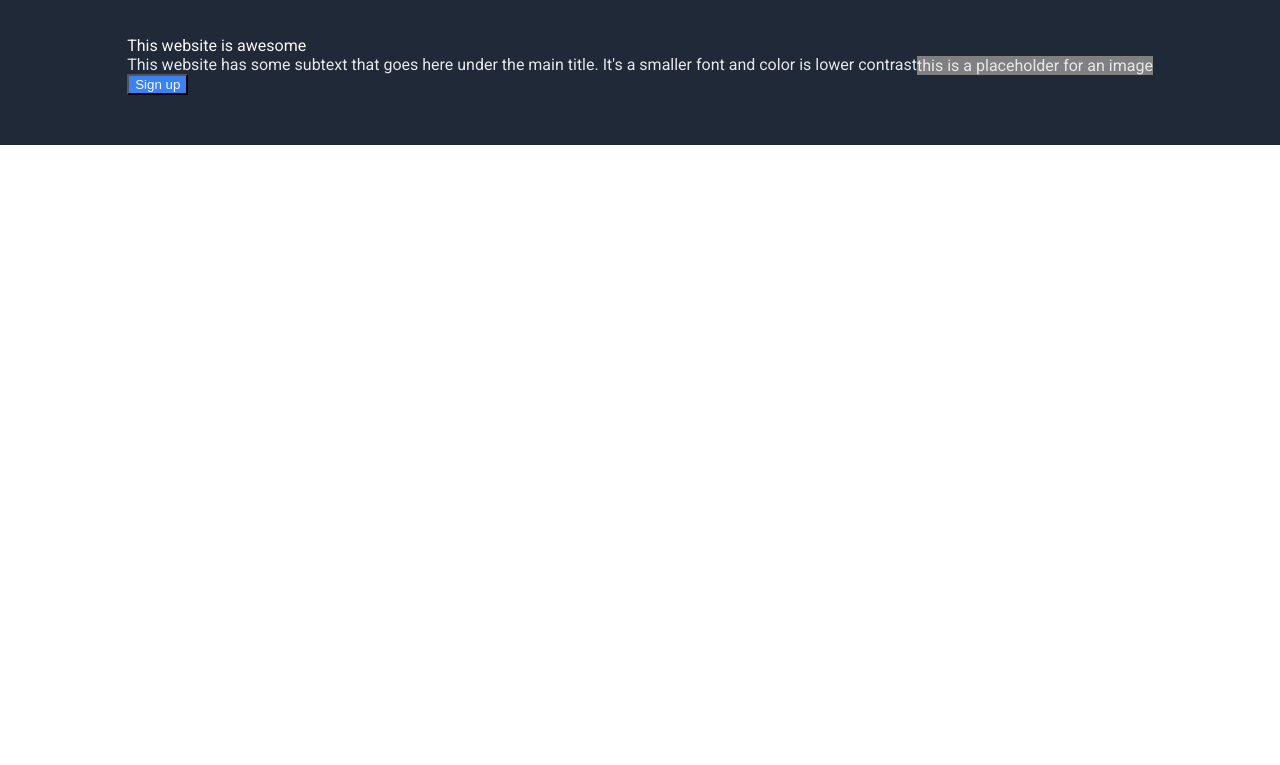
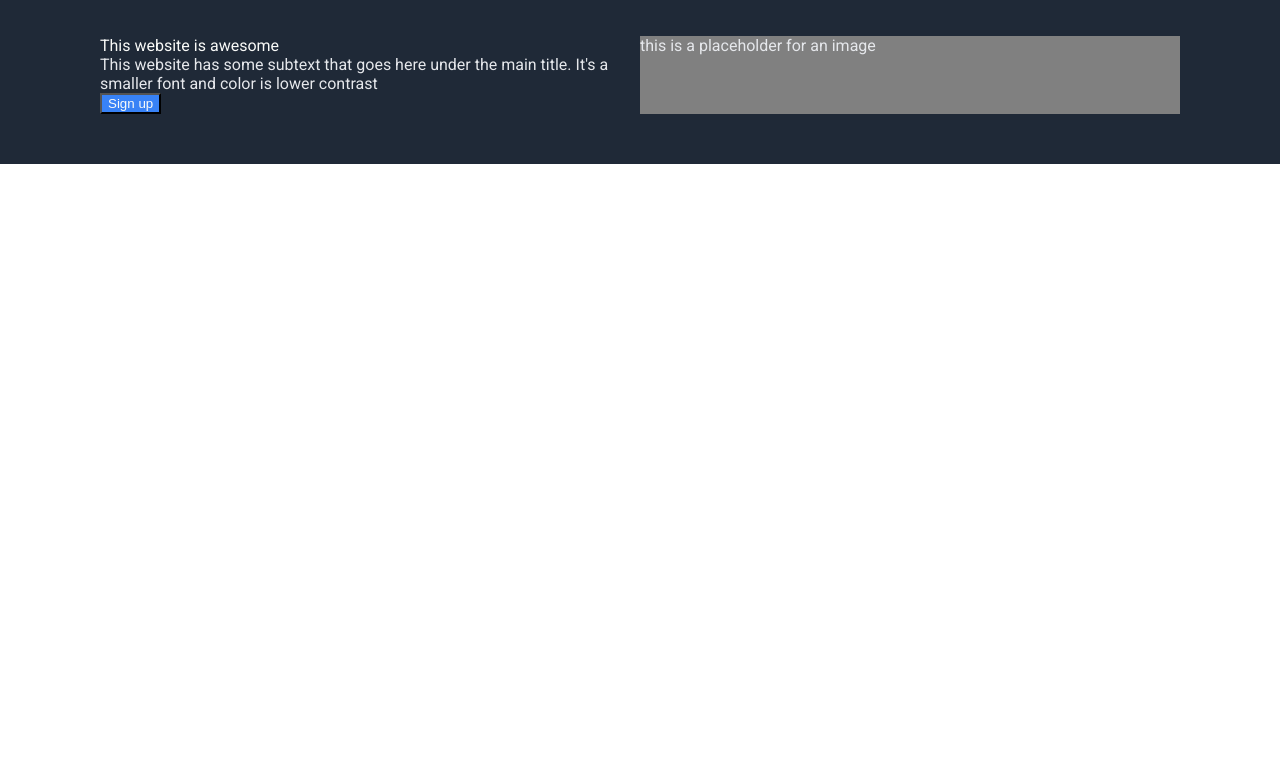
Before and after one commit to reneguzman171/odin-landing-page, a plain HTML site: page index.html in a window 1280 px wide. Shown: the part 35-800 px from the top of the page. Drawn offline with Linux system fonts and the light colour scheme.

Commit message:
Give hero text and image equal real estate

```diff
--- a/style.css
+++ b/style.css
@@ -25,6 +25,11 @@ body {
     justify-content: center;
     align-items: center;
     margin: 50px 100px;
+    align-items: stretch;
+}
+
+.hero-text {
+    flex: 1;
 }
 
 .hero-main {
@@ -43,7 +48,9 @@ body {
 .hero-image {
     color: #E5E7EB;
     background-color: gray;
+    flex: 1;
 }
+
 .logo {
     color: #F9FAF8;
 }
```
